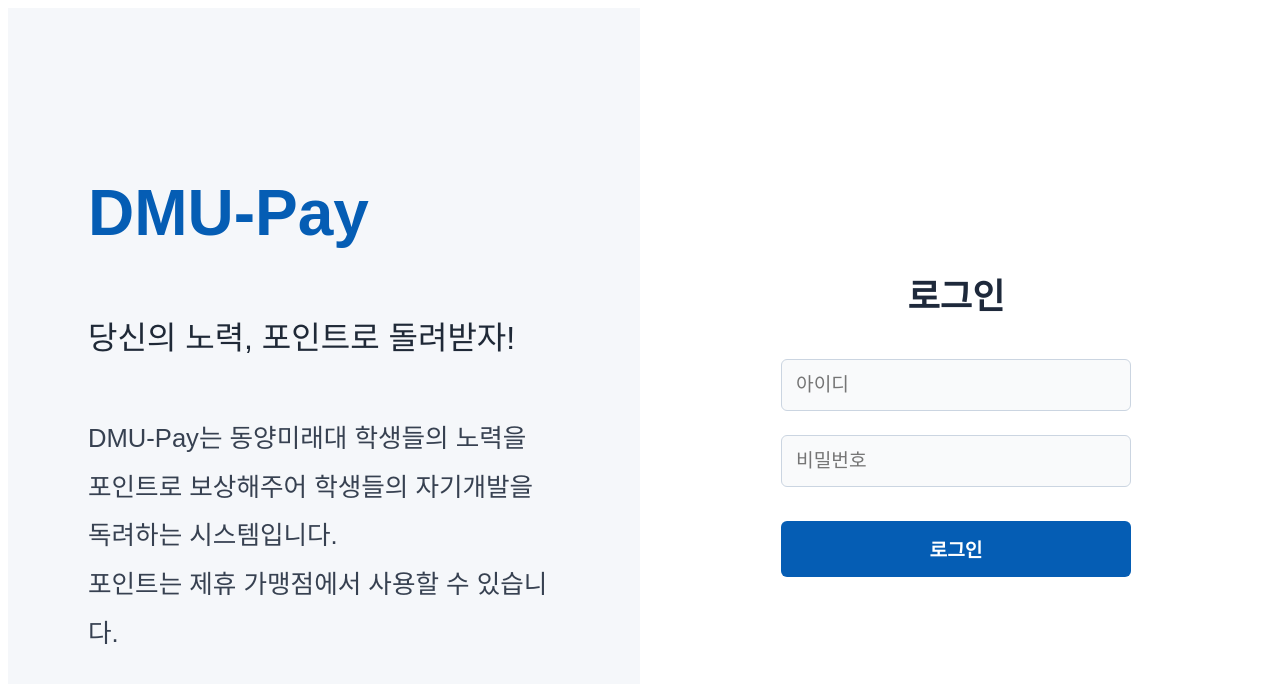
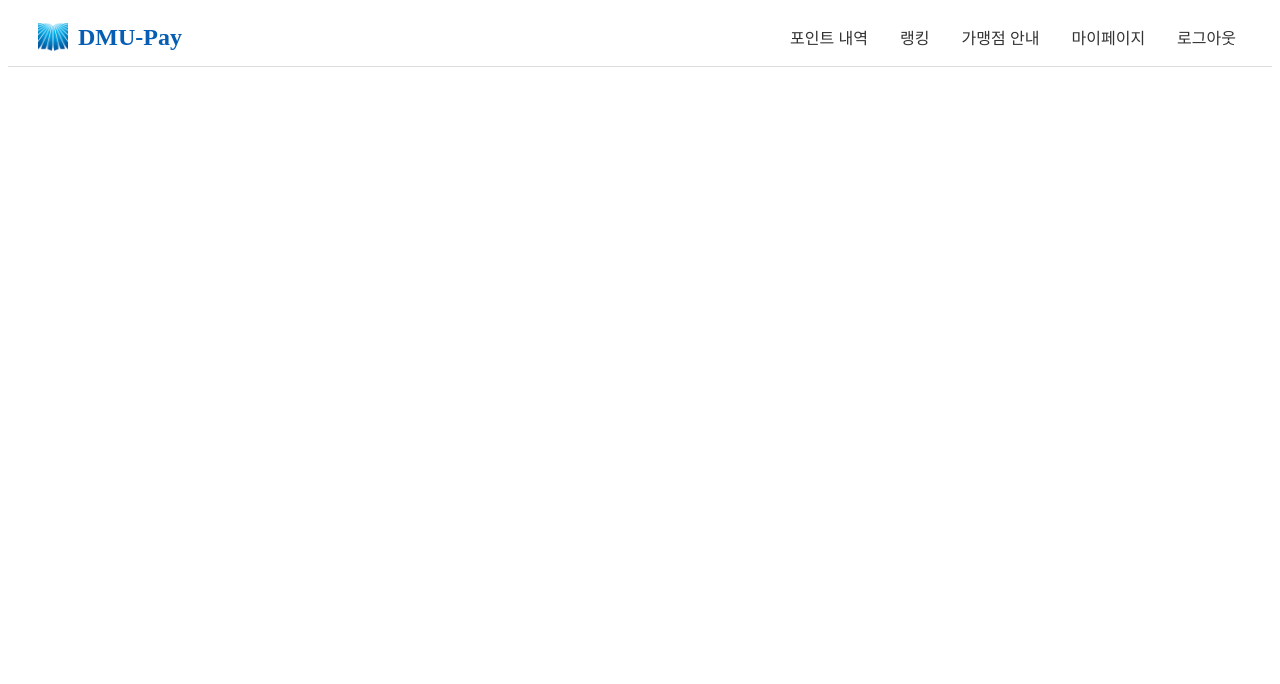
Before and after one commit to sangyunjeon/dmu-pay, a React (Create React App) app: page /student in a window 1280 px wide. Shown: the top 684 px of the page. Built offline with nearby package versions, Linux system fonts and the light colour scheme.

Commit message:
학생페이지 Header컴포넌트 생성 완료

```diff
--- a/src/App.js
+++ b/src/App.js
@@ -1,10 +1,19 @@
+import { BrowserRouter as Router, Routes, Route } from 'react-router-dom';
 import LoginPage from './pages/LoginPage';
+import StudentMainPage from './pages/StudentMainPage';
+import MerchantMainPage from './pages/MerchantMainPage';
+import AdminMainPage from './pages/AdminMainPage';
 
 function App() {
   return (
-    <div>
-      <LoginPage />
-    </div>
+    <Router>
+      <Routes>
+        <Route path="/" element={<LoginPage />} />
+        <Route path="/student" element={<StudentMainPage />} />
+        <Route path="/merchant" element={<MerchantMainPage />} />
+        <Route path="/admin" element={<AdminMainPage />} />
+      </Routes>
+    </Router>
   );
 }
 
--- /dev/null
+++ b/src/components/Header.css
@@ -0,0 +1,41 @@
+/* src/components/Header.css */
+.header {
+  display: flex;
+  justify-content: space-between;
+  align-items: center;
+  padding: 14px 30px;
+  background-color: white;
+  border-bottom: 1px solid #ddd;
+}
+
+.header-left {
+  display: flex;
+  align-items: center;
+  cursor: pointer;
+}
+
+.logo-img {
+  width: 30px;
+  height: 30px;
+  margin-right: 10px;
+}
+
+.logo-text {
+  font-size: 1.5rem;
+  font-weight: bold;
+  color: #055db4;
+}
+
+.header-nav button {
+  background: none;
+  border: none;
+  font-size: 1rem;
+  margin-left: 20px;
+  cursor: pointer;
+  color: #333;
+}
+
+.header-nav button:hover {
+  color: #055db4;
+  font-weight: bold;
+}
--- /dev/null
+++ b/src/components/Header.js
@@ -0,0 +1,32 @@
+// src/components/Header.js
+import React from 'react';
+import { useNavigate } from 'react-router-dom';
+import './Header.css';
+
+function Header() {
+  const navigate = useNavigate();
+
+  const handleLogout = () => {
+    alert("로그아웃 되었습니다.");
+    navigate("/");
+  };
+
+  return (
+    <header className="header">
+      <div className="header-left" onClick={() => navigate("/student")}>
+        <img src="/logo.png" alt="logo" className="logo-img" />
+        <span className="logo-text">DMU-Pay</span>
+      </div>
+
+      <nav className="header-nav">
+        <button onClick={() => navigate("/point-history")}>포인트 내역</button>
+        <button onClick={() => navigate("/ranking")}>랭킹</button>
+        <button onClick={() => navigate("/merchants")}>가맹점 안내</button>
+        <button onClick={() => navigate("/mypage")}>마이페이지</button>
+        <button onClick={handleLogout}>로그아웃</button>
+      </nav>
+    </header>
+  );
+}
+
+export default Header;
--- a/src/pages/LoginPage.js
+++ b/src/pages/LoginPage.js
@@ -1,10 +1,11 @@
-// src/pages/LoginPage.js
 import React, { useState } from "react";
+import { useNavigate } from "react-router-dom";
 import "./LoginPage.css";
 
 function LoginPage() {
   const [username, setUsername] = useState("");
   const [password, setPassword] = useState("");
+  const navigate = useNavigate();
 
   const handleLogin = async (e) => {
     e.preventDefault();
@@ -15,26 +16,37 @@ function LoginPage() {
     }
 
     try {
-      const response = await fetch(
-        "http://localhost/dmu-pay-server/login.php",
-        {
-          method: "POST",
-          headers: {
-            "Content-Type": "application/x-www-form-urlencoded;charset=UTF-8",
-          },
-          body: `username=${encodeURIComponent(
-            username
-          )}&password=${encodeURIComponent(password)}`,
-        }
-      );
+      const response = await fetch("http://localhost/dmu-pay-server/login.php", {
+        method: "POST",
+        headers: {
+          "Content-Type": "application/x-www-form-urlencoded;charset=UTF-8",
+        },
+        body: `username=${encodeURIComponent(username)}&password=${encodeURIComponent(password)}`,
+      });
 
       const data = await response.json();
+
       if (data.success) {
         alert("로그인 성공!");
+
+        switch (data.role) {
+          case 'student':
+            navigate("/student");
+            break;
+          case 'merchant':
+            navigate("/merchant");
+            break;
+          case 'admin':
+            navigate("/admin");
+            break;
+          default:
+            alert("정의되지 않은 역할입니다.");
+        }
       } else {
         alert(data.message);
       }
     } catch (error) {
+      console.error("에러:", error);
       alert("서버와 통신 중 오류가 발생했습니다.");
     }
   };
--- /dev/null
+++ b/src/pages/StudentMainPage.js
@@ -0,0 +1,12 @@
+import Header from '../components/Header';
+
+function StudentMainPage() {
+  return (
+    <div>
+      <Header />
+      {/* 나머지 학생용 콘텐츠 */}
+    </div>
+  );
+}
+
+export default StudentMainPage;
```
Also changed, not shown: public/logo.png (added), src/pages/AdminMainPage.js (added), src/pages/MerchantMainPage.js (added).
